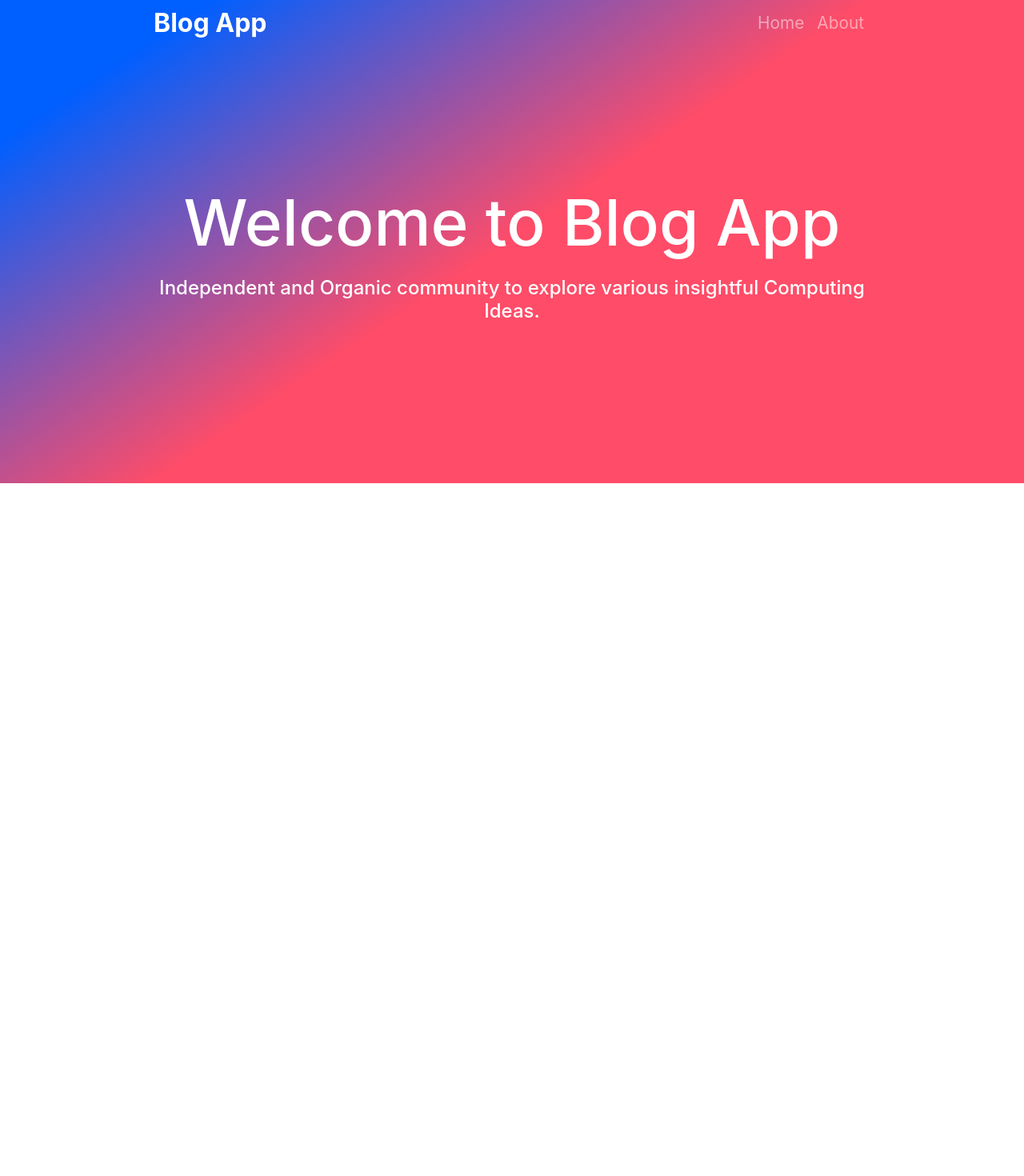
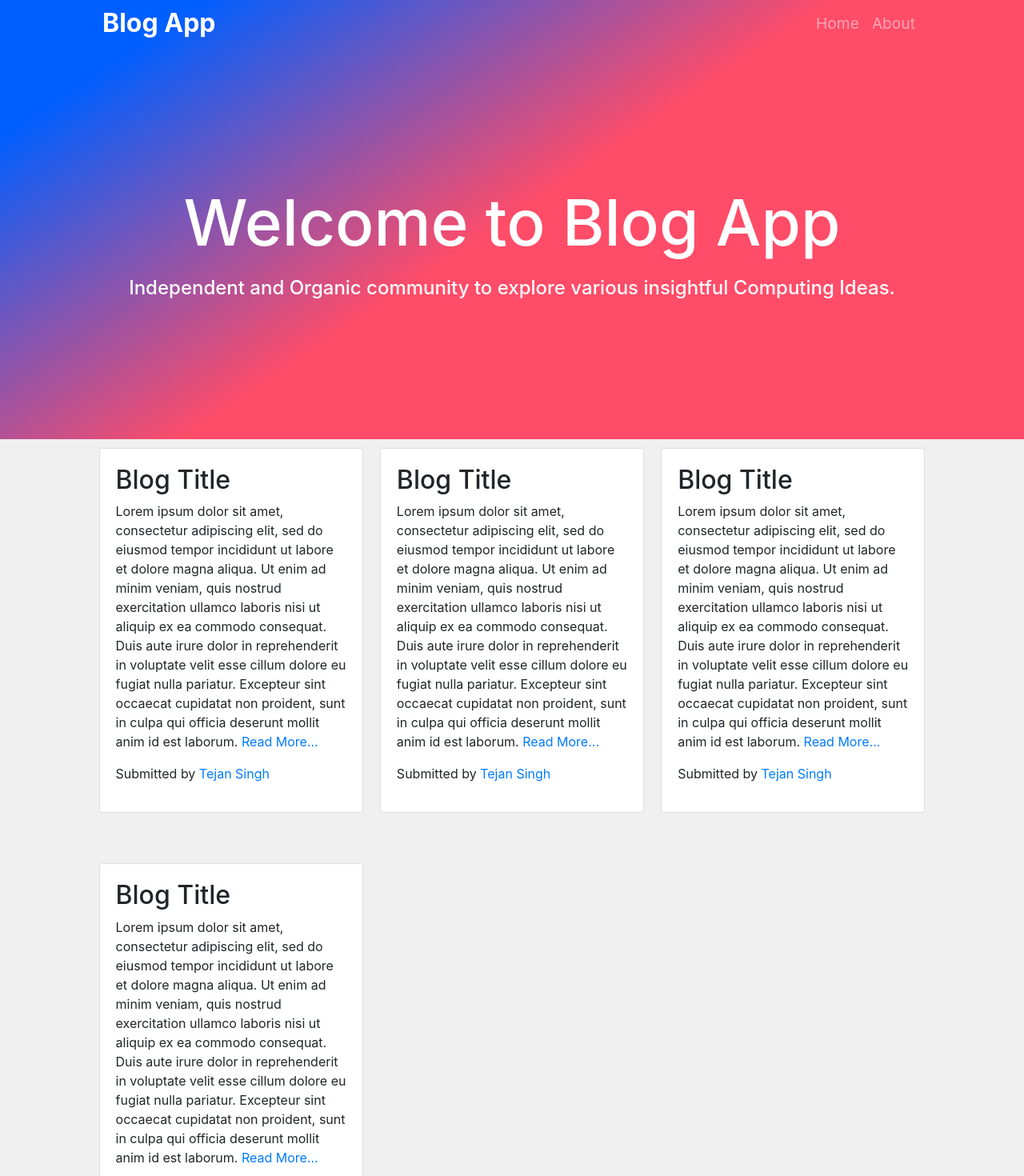
Before and after one commit to tejan-singh/Blog-App, a React (Create React App) app: page / in a window 1280 px wide. Shown: the top 1470 px of the page at 80% size. Before the commit the page ends 800 px from the top, so only its background shows below. Built offline with nearby package versions, Linux system fonts and the light colour scheme.

Commit message:
added blogs sections

```diff
--- a/public/style.css
+++ b/public/style.css
@@ -13,7 +13,7 @@
 }
 
 .nav-link {
-    font-size: 1.3rem;
+    font-size: 1.2rem;
 
 }
 
@@ -36,5 +36,18 @@
 }
 
 .container-fluid {
-    padding: 0% 15% 15%;
+    padding: 0% 10% 13%;
+
 }
+
+
+/*Blog Section*/
+.blog-section {
+    padding: 0% 10% 0%;
+    background-color: rgb(240, 240, 240);
+}
+
+.blog-card {
+    padding: 1% 1% 5% 1%;
+
+}
--- a/src/App.js
+++ b/src/App.js
@@ -1,10 +1,12 @@
 import React from "react";
-import Header from "./Components/Header"
+import Header from "./Components/Header";
+import Blogs from "./Components/Blogs";
 
 function App() {
   return (
     <div>
     <Header />
+    <Blogs />
     </div>
   );
 }
--- /dev/null
+++ b/src/Components/Blogs.js
@@ -0,0 +1,56 @@
+import React from "react";
+
+function Blogs(){
+
+    return (
+        <div>
+            <section className="blog-section" id="blogs">
+                <div className="row">
+                    <div className="col-lg-4 col-md-6 blog-card">
+                        <div class="card">
+                            <div class="card-body">
+                                <h2 class="price-content">Blog Title</h2>
+                                <p>Lorem ipsum dolor sit amet, consectetur adipiscing elit, sed do eiusmod tempor incididunt ut labore et dolore magna aliqua. Ut enim ad minim veniam, quis nostrud exercitation ullamco laboris nisi ut aliquip ex ea commodo consequat. Duis aute irure dolor in reprehenderit in voluptate velit esse cillum dolore eu fugiat nulla pariatur. Excepteur sint occaecat cupidatat non proident, sunt in culpa qui officia deserunt mollit anim id est laborum. <a href="">Read More...</a></p>
+                                <p>Submitted by <a href="">Tejan Singh</a> </p>
+                            </div>
+                        </div>
+                    </div>
+
+                    <div className="col-lg-4 col-md-6 blog-card">
+                        <div class="card">
+                            <div class="card-body">
+                                <h2 class="price-content">Blog Title</h2>
+                                <p>Lorem ipsum dolor sit amet, consectetur adipiscing elit, sed do eiusmod tempor incididunt ut labore et dolore magna aliqua. Ut enim ad minim veniam, quis nostrud exercitation ullamco laboris nisi ut aliquip ex ea commodo consequat. Duis aute irure dolor in reprehenderit in voluptate velit esse cillum dolore eu fugiat nulla pariatur. Excepteur sint occaecat cupidatat non proident, sunt in culpa qui officia deserunt mollit anim id est laborum. <a href="">Read More...</a></p>
+                                <p>Submitted by <a href="">Tejan Singh</a> </p>
+                            </div>
+                        </div>
+                    </div>
+
+                    <div className="col-lg-4 col-md-6 blog-card">
+                        <div class="card">
+                            <div class="card-body">
+                                <h2 class="price-content">Blog Title</h2>
+                                <p>Lorem ipsum dolor sit amet, consectetur adipiscing elit, sed do eiusmod tempor incididunt ut labore et dolore magna aliqua. Ut enim ad minim veniam, quis nostrud exercitation ullamco laboris nisi ut aliquip ex ea commodo consequat. Duis aute irure dolor in reprehenderit in voluptate velit esse cillum dolore eu fugiat nulla pariatur. Excepteur sint occaecat cupidatat non proident, sunt in culpa qui officia deserunt mollit anim id est laborum. <a href="">Read More...</a></p>
+                                <p>Submitted by <a href="">Tejan Singh</a> </p>
+                            </div>
+                        </div>
+                    </div>
+
+                    <div className="col-lg-4 col-md-6 blog-card">
+                        <div class="card">
+                            <div class="card-body">
+                                <h2 class="price-content">Blog Title</h2>
+                                <p>Lorem ipsum dolor sit amet, consectetur adipiscing elit, sed do eiusmod tempor incididunt ut labore et dolore magna aliqua. Ut enim ad minim veniam, quis nostrud exercitation ullamco laboris nisi ut aliquip ex ea commodo consequat. Duis aute irure dolor in reprehenderit in voluptate velit esse cillum dolore eu fugiat nulla pariatur. Excepteur sint occaecat cupidatat non proident, sunt in culpa qui officia deserunt mollit anim id est laborum. <a href="">Read More...</a></p>
+                                <p>Submitted by <a href="">Tejan Singh</a> </p>
+                            </div>
+                        </div>
+                    </div>
+
+
+                </div>
+            </section>
+        </div>
+    )
+}
+
+export default Blogs;
```
